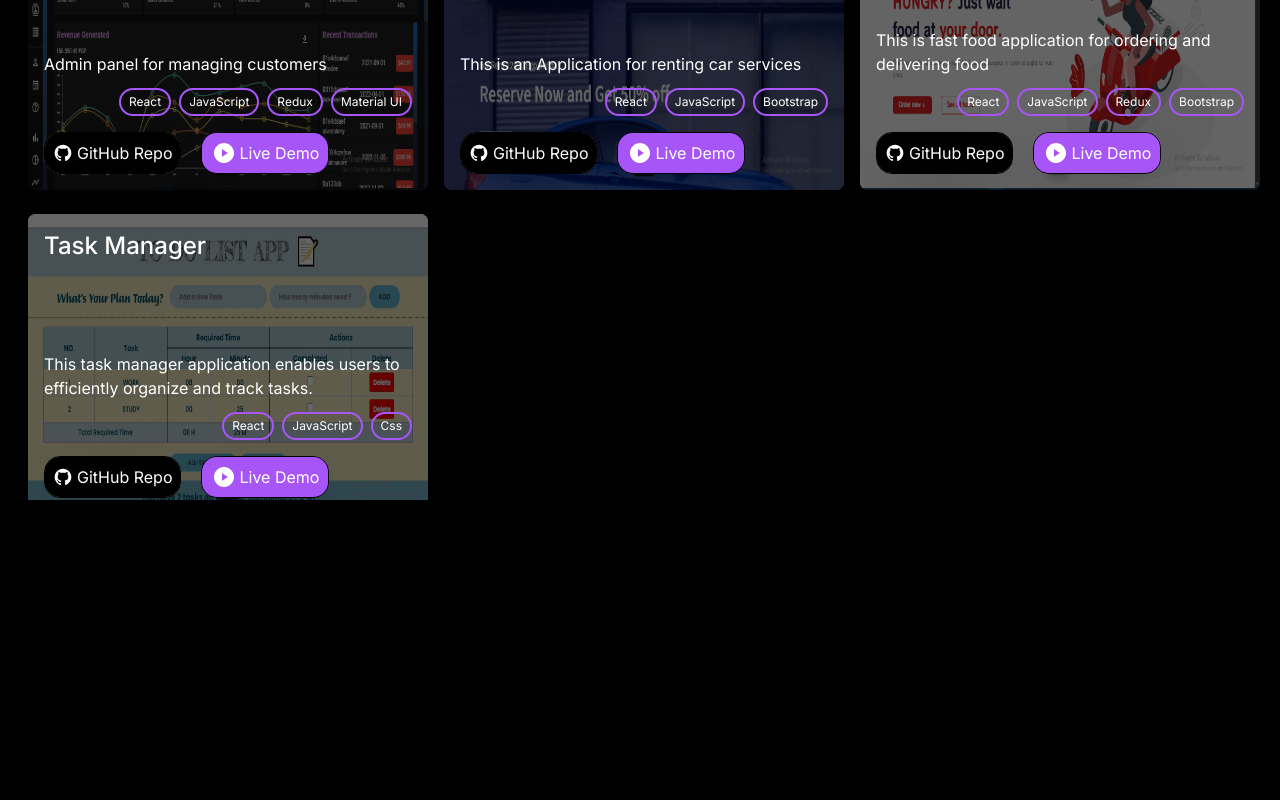
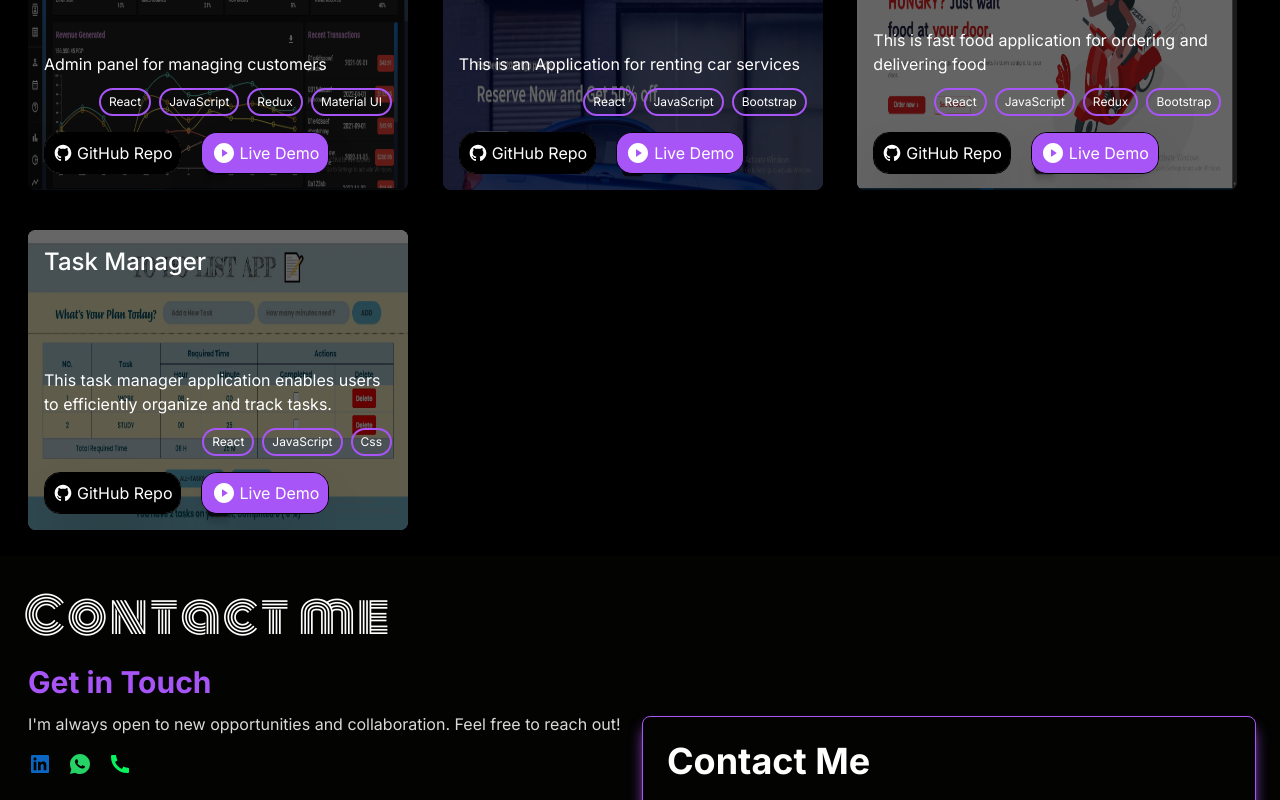
Before and after one commit to Alaa8884/alaa-portfolio, a React (Vite) app: page / in a window 1280 px wide. Shown: the part 2000-2800 px from the top of the page. Before the commit the page ends 2500 px from the top, so only its background shows below. Built offline with nearby package versions, Linux system fonts and the light colour scheme.

Commit message:
Build contact section

```diff
--- a/src/App.jsx
+++ b/src/App.jsx
@@ -1,4 +1,5 @@
 import About from './components/about/About';
+import Contact from './components/contact/Contact';
 import Header from './components/header/Header';
 import Hero from './components/hero/Hero';
 import Projects from './components/projects/Projects';
@@ -15,6 +16,7 @@ function App() {
         <About/>
         <Skills />
         <Projects />
+        <Contact/>
       </main>
     </>
   );
--- /dev/null
+++ b/src/components/contact/Contact.jsx
@@ -0,0 +1,105 @@
+import Lottie from 'lottie-react';
+import SectionHeading from '../ui/SectionHeading';
+import contact from '../../assets/contact_animation/Contact.json';
+
+import {
+
+  RiLinkedinBoxFill,
+  RiMailSendFill,
+  RiPhoneFill,
+  RiWhatsappFill,
+} from '@remixicon/react';
+
+function Contact() {
+  return (
+    <section
+      className="contact-section relative mt-5 w-full overflow-hidden bg-stone-950/30 px-6 pb-3 pt-9 backdrop-blur-lg"
+      id="contact"
+    >
+      <SectionHeading>Contact me</SectionHeading>
+
+      <div className="mx-auto mb-16 max-w-7xl">
+        <div className="flex flex-col items-center justify-between md:flex-row">
+          <div className="mb-8 ml-1 md:mb-0 md:w-1/2">
+            <h2 className="mb-3 text-3xl font-bold text-purple-500">
+              Get in Touch
+            </h2>
+            <p className="mb-4 text-white/85">
+              I&apos;m always open to new opportunities and collaboration. Feel
+              free to reach out!
+            </p>
+            <div className="flex space-x-4">
+              <a
+                href="https://www.linkedin.com/in/alaa-mohammed-youssef-9b9268220/"
+                className="text-[#0a66c2]"
+              >
+                <RiLinkedinBoxFill />
+              </a>
+              <a
+                href="https://www.linkedin.com/in/alaa-mohammed-youssef-9b9268220/"
+                className="text-[#25d366]"
+              >
+                <RiWhatsappFill />
+              </a>
+              <a
+                href="tel:+201019365451"
+                className="text-[#06f55e]"
+              >
+                <RiPhoneFill />
+              </a>
+
+            </div>
+            <Lottie
+              animationData={contact}
+              className="mx-auto w-[300px] md:h-[350px] md:w-[350px] lg:h-[500px] lg:w-[500px]"
+            />
+          </div>
+          <form className="w-full rounded-lg border border-purple-500 p-6 shadow-lg shadow-purple-500 md:w-1/2">
+            <h1 className="mb-7 text-4xl font-bold">Contact Me</h1>
+            <div className="mb-4">
+              <label htmlFor="name" className="block text-sm font-medium">
+                Name
+              </label>
+              <input
+                type="text"
+                id="name"
+                placeholder="Full Name"
+                className="mx-auto mt-2 block w-full rounded-md border-purple-500 p-2 text-stone-800 shadow-sm outline-none focus:border-purple-600 focus:ring focus:ring-purple-500 focus:ring-opacity-50"
+              />
+            </div>
+            <div className="mb-4">
+              <label htmlFor="email" className="block text-sm font-medium">
+                Email
+              </label>
+              <input
+                type="email"
+                id="email"
+                placeholder="Email"
+                className="mx-auto mt-2 block w-full rounded-md border-purple-500 p-2 text-stone-800 shadow-sm outline-none focus:border-purple-600 focus:ring focus:ring-purple-500 focus:ring-opacity-50"
+              />
+            </div>
+            <div className="mb-4">
+              <label htmlFor="message" className="block text-sm font-medium">
+                Message
+              </label>
+              <textarea
+                id="message"
+                placeholder="Enter Your Message"
+                className="focus:ring-opacity- mx-auto mt-2 block h-32 w-full resize-none rounded-md border-purple-500 p-2 text-stone-800 shadow-sm outline-none focus:border-purple-600 focus:ring focus:ring-purple-500"
+              />
+            </div>
+
+            <button className="hover:text-purpl-500 group relative flex min-h-[50px] w-40 items-center justify-center overflow-hidden rounded-2xl border border-purple-500 bg-purple-500 text-white shadow-2xl transition-all before:absolute before:left-0 before:top-0 before:h-0 before:w-1/4 before:bg-white before:duration-300 after:absolute after:bottom-0 after:right-0 after:h-0 after:w-1/4 after:bg-white after:duration-300 hover:before:h-full hover:after:h-full">
+              <span className="after:bg-white-500 top-0 flex h-full w-full items-center justify-center before:absolute before:bottom-0 before:left-1/4 before:z-0 before:h-0 before:w-1/4 before:bg-white before:duration-300 after:absolute after:right-1/4 after:top-0 after:z-0 after:h-0 after:w-1/4 after:bg-white after:duration-300 hover:text-purple-500 group-hover:before:h-full group-hover:after:h-full"></span>
+              <span className="absolute bottom-0 left-0 right-0 top-0 z-10 flex h-full w-full items-center justify-center font-semibold group-hover:text-purple-500">
+                Send Message <RiMailSendFill className="ml-3" size={20} />
+              </span>
+            </button>
+          </form>
+        </div>
+      </div>
+    </section>
+  );
+}
+
+export default Contact;
--- a/src/components/projects/ProjectCard.jsx
+++ b/src/components/projects/ProjectCard.jsx
@@ -27,7 +27,7 @@ function ProjectCard({ item }) {
   const { image, name, description, gitHubLink, liveDemoLink, tech } = item;
   return (
     <motion.div
-      className="relative h-[300px] w-[300] overflow-hidden rounded-lg transition-transform md:w-[350px] lg:w-[400px]"
+      className="relative h-[300px] w-[300] overflow-hidden rounded-lg transition-transform md:w-[350px] lg:w-[380px] mb-5"
       variants={projectVariants}
       initial="hidden"
       whileInView="visible"
--- a/src/components/projects/Projects.jsx
+++ b/src/components/projects/Projects.jsx
@@ -7,7 +7,7 @@ function Projects() {
   return (
     <section className="projects-section overflow-hidden px-6 py-9 mx-1" id="projects">
      <SectionHeading>Projects</SectionHeading>
-      <div className="grid grid-cols-1 gap-6 md:grid-cols-2 lg:grid-cols-3">
+      <div className="grid grid-cols-1 gap-5 md:grid-cols-2 lg:grid-cols-3">
         {PROJECTS.map((item, index) => (
           <ProjectCard item={item} key={index} />
         ))}
```
Also changed, not shown: src/assets/contact_animation/Contact.json (renamed from src/assets/contact_animation/Animation - 1731055769374.json).
